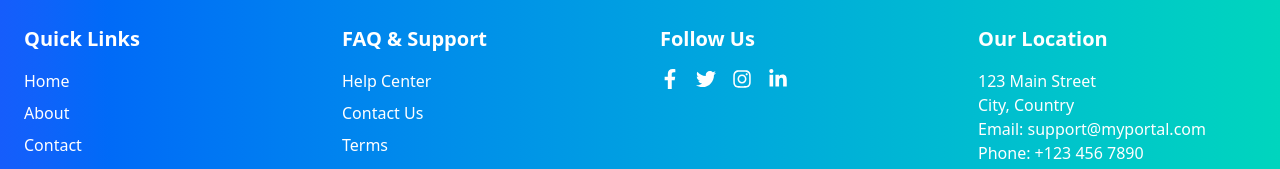
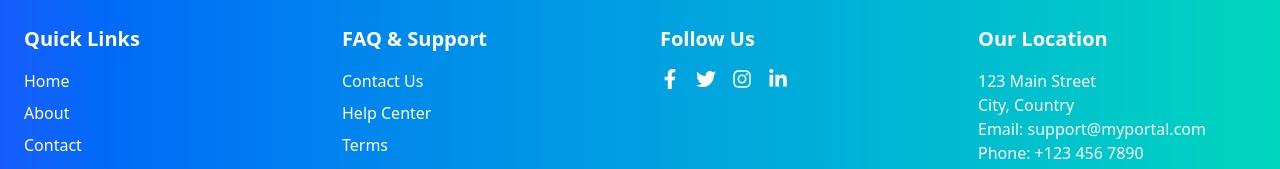
Before and after one commit to ionutpetru4046/my-portal-documents, a Next.js app: page / in a window 1280 px wide. Shown: the part 2389-2558 px from the top of the page. Built offline with nearby package versions, Linux system fonts and the light colour scheme; no server answers.

Commit message:
updated footer component

```diff
--- a/src/components/Footer.tsx
+++ b/src/components/Footer.tsx
@@ -6,7 +6,7 @@ import Link from "next/link";
 
 export default function Footer() {
   return (
-    <footer className="bg-gradient-to-r from-blue-600 to-teal-400 text-white pt-12 pb-6">
+    <footer className="bg-linear-to-r from-blue-600 to-teal-400 text-white pt-12 pb-6">
       <div className="max-w-7xl mx-auto px-6 grid grid-cols-1 md:grid-cols-4 gap-10">
 
         {/* Quick Links */}
@@ -33,10 +33,10 @@ export default function Footer() {
           <h3 className="text-xl font-bold mb-4">FAQ & Support</h3>
           <ul className="space-y-2">
             <li>
-              <Link href="/help" className="hover:text-gray-200 transition">Help Center</Link>
+              <Link href="/contact" className="hover:text-gray-200 transition">Contact Us</Link>
             </li>
             <li>
-              <Link href="/contact" className="hover:text-gray-200 transition">Contact Us</Link>
+              <Link href="/help" className="hover:text-gray-200 transition">Help Center</Link>
             </li>
             <li>
               <Link href="/terms" className="hover:text-gray-200 transition">Terms</Link>
```
